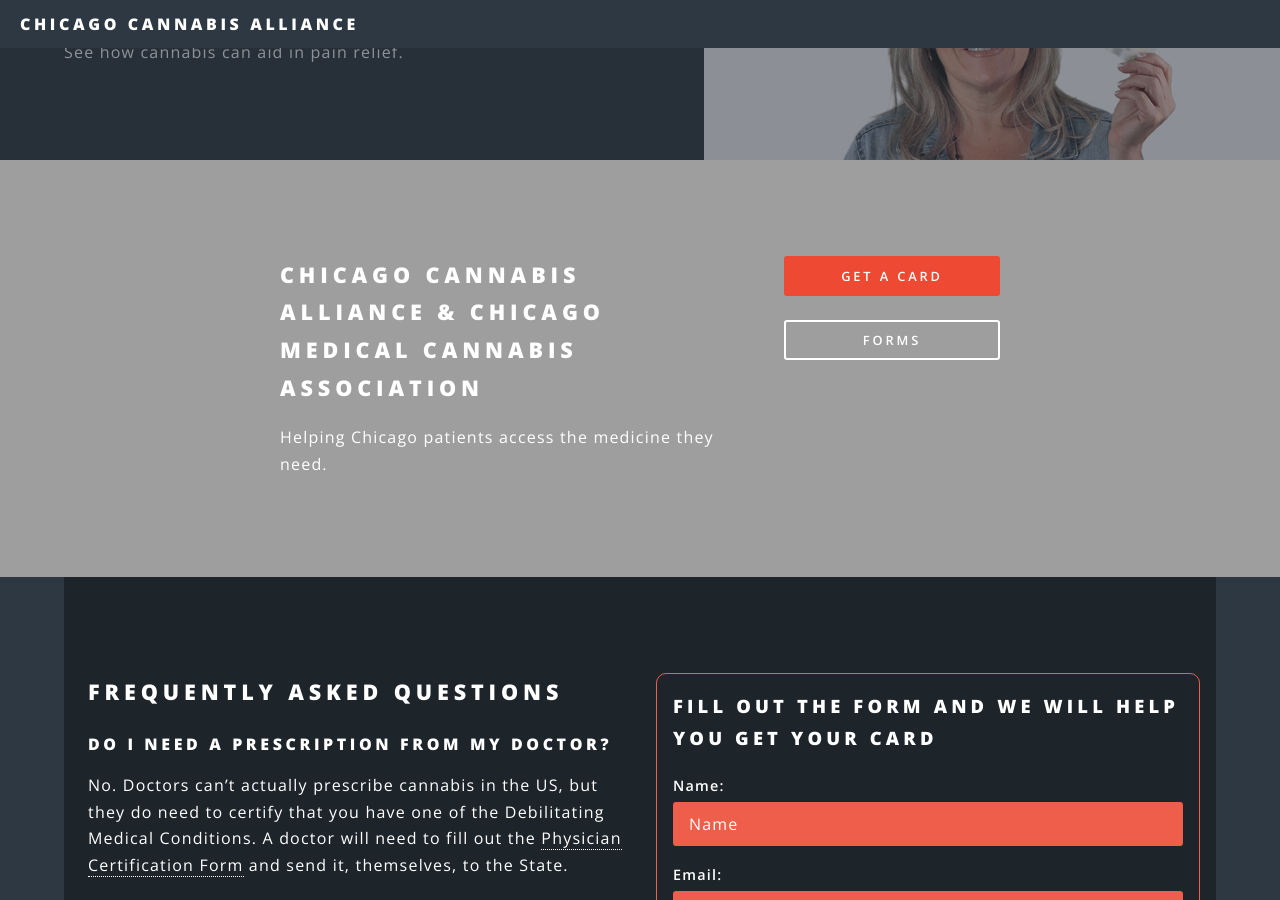
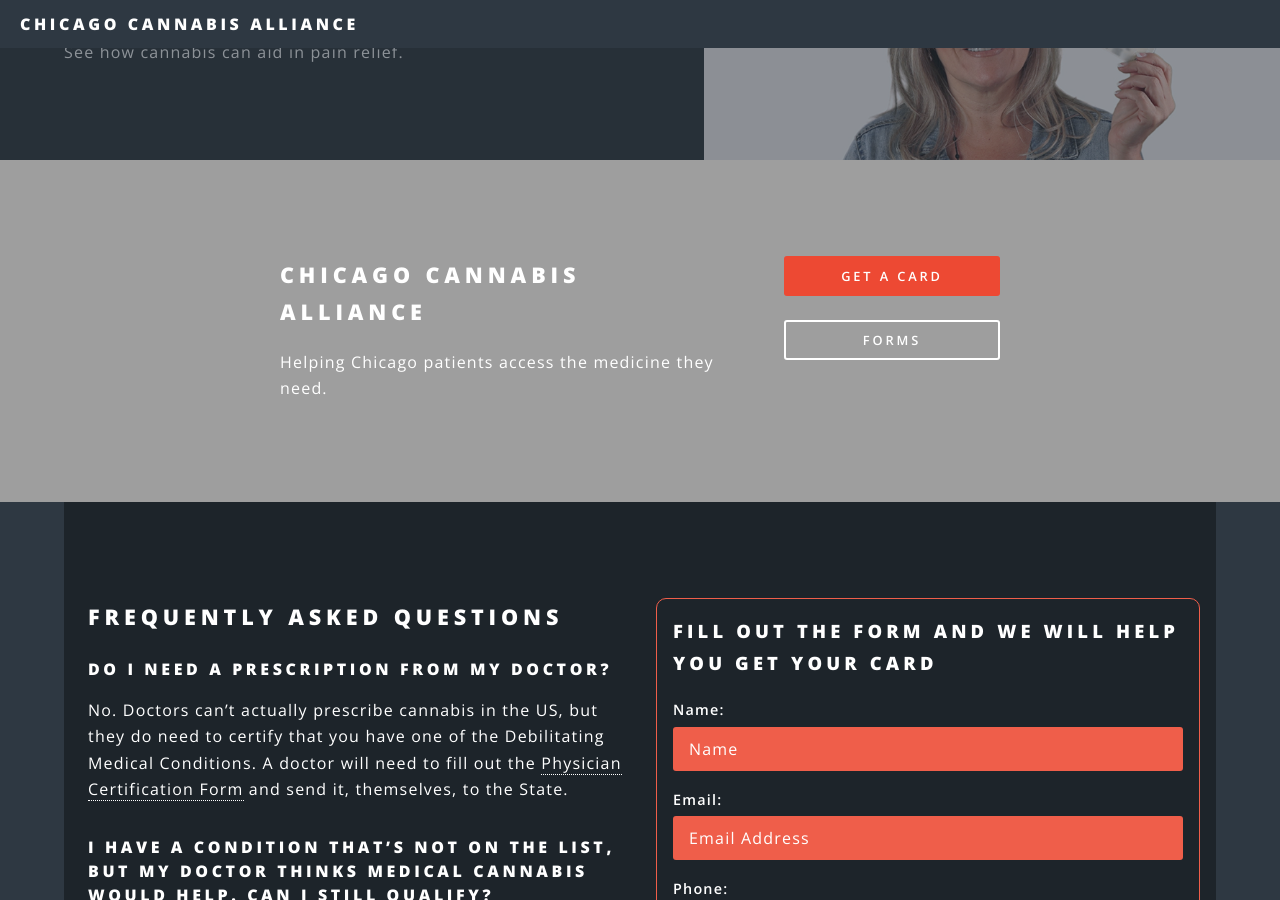
Before and after one commit to roncoalson/CMCA-master, a Jekyll site: the page built from index.html, in a window 1280 px wide and 900 px high, scrolled down 1832 px. Built offline with Jekyll 4.4.1, drawn with Linux system fonts in a browser that asks for light colours.

Commit message:
Update index.html

```diff
--- a/index.html
+++ b/index.html
@@ -104,7 +104,7 @@
 <section id="cta" class="wrapper style4">
   <div class="inner">
     <header>
-      <h2>Chicago Cannabis Alliance & Chicago Medical Cannabis Association</h2>
+      <h2>Chicago Cannabis Alliance</h2>
       <p>Helping Chicago patients access the medicine they need.</p>
     </header>
     <ul class="actions vertical">
```
